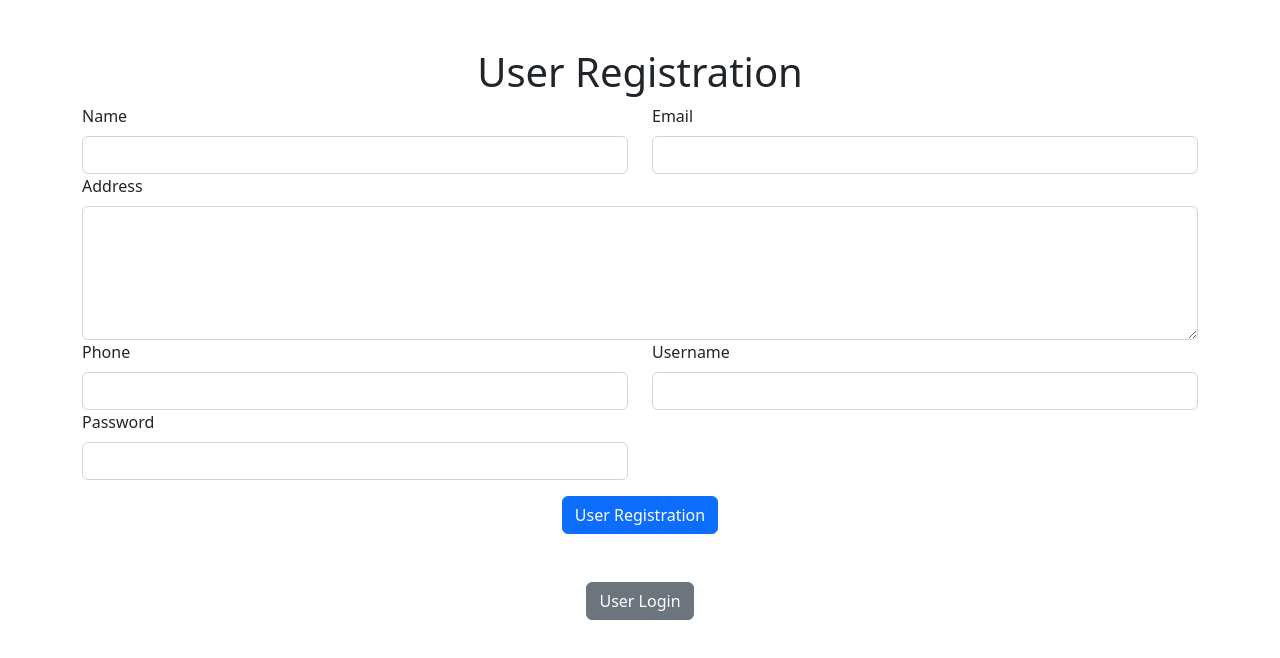
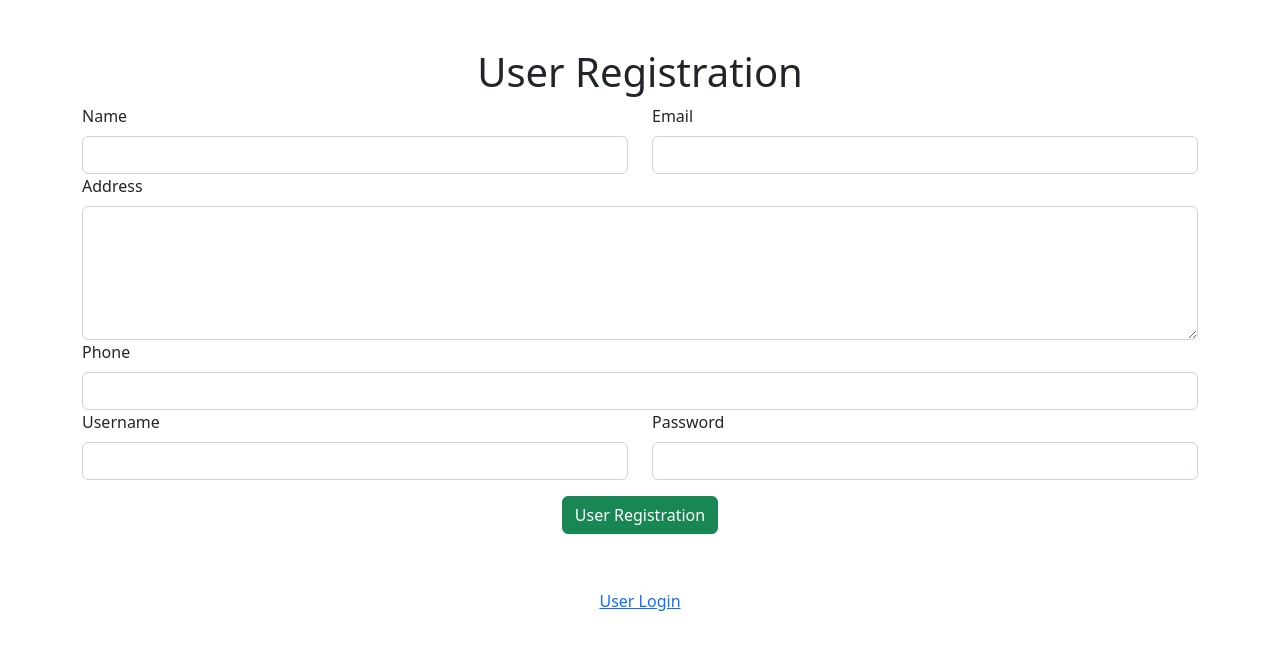
Before and after one commit to Navaneeth-pv/ComplaintReportingPortal-Angular, an Angular app: page /userReg in a window 1280 px wide. Shown: the top 658 px of the page. Built offline with nearby package versions, Linux system fonts and the light colour scheme.

Commit message:
bug fixed

```diff
--- a/src/app/adminlogin/adminlogin.component.html
+++ b/src/app/adminlogin/adminlogin.component.html
@@ -18,7 +18,7 @@
                     <button class="btn btn-success" (click)="readValues()">Admin Login</button>
                 </div>
                 <div class="col col-12 col-sm-12 col-md-12 col-lg-12 col-xl-12 col-xxl-12 text-center ">
-                    <button class="btn btn-secondary" routerLink="/userlogin">User Login</button>
+                    <button class="btn btn-link" routerLink="/userlogin">User Login</button>
                 </div>
             </div>
         </div>
--- a/src/app/user-login/user-login.component.html
+++ b/src/app/user-login/user-login.component.html
@@ -17,10 +17,10 @@
                     <button class="btn btn-success" (click)="readValues()">User Login</button>
                 </div>
                 <div class="col col-12 col-sm-12 col-md-12 col-lg-12 col-xl-12 col-xxl-12 text-center">
-                    <button class="btn btn-secondary" routerLink="/">Admin Login</button>
+                    <button class="btn btn-link" routerLink="/">Admin Login</button>
                 </div>
                 <div class="col col-12 col-sm-12 col-md-12 col-lg-12 col-xl-12 col-xxl-12 text-center">
-                <button class="btn btn-secondary" routerLink="/userReg">User Registration</button>
+                <button class="btn btn-link" routerLink="/userReg">User Registration</button>
                 </div>
             </div>
         </div>
--- a/src/app/user-reg/user-reg.component.html
+++ b/src/app/user-reg/user-reg.component.html
@@ -17,7 +17,7 @@
                     <label for="" class="form-label">Address</label>
                     <textarea name="" id="" cols="30" rows="5" class="form-control" name="address" [(ngModel)]="address"></textarea>
                 </div>
-                <div class="col col-12 col-sm-6 col-md-6 col-lg-6 col-xl-6 col-xxl-6">
+                <div class="col col-12 col-sm-12 col-md-12 col-lg-12 col-xl-12 col-xxl-12">
                     <label for="" class="form-label">Phone</label>
                     <input type="text" class="form-control" name="phone" [(ngModel)]="phone">
                 </div>
@@ -30,10 +30,10 @@
                     <input type="password" class="form-control" name="password" [(ngModel)]="password">
                 </div>
                 <div class="col col-12 col-sm-12 col-md-12 col-lg-12 col-xl-12 col-xxl-12 text-center">
-                    <button class="btn btn-primary" (click)="readValues()">User Registration</button>
+                    <button class="btn btn-success" (click)="readValues()">User Registration</button>
                 </div>
                 <div class="col col-12 col-sm-12 col-md-12 col-lg-12 col-xl-12 col-xxl-12 text-center mt-5">
-                    <button class="btn btn-secondary" routerLink="/userlogin">User Login</button>
+                    <button class="btn btn-link" routerLink="/userlogin">User Login</button>
                 </div>
             </div>
         </div>
```
